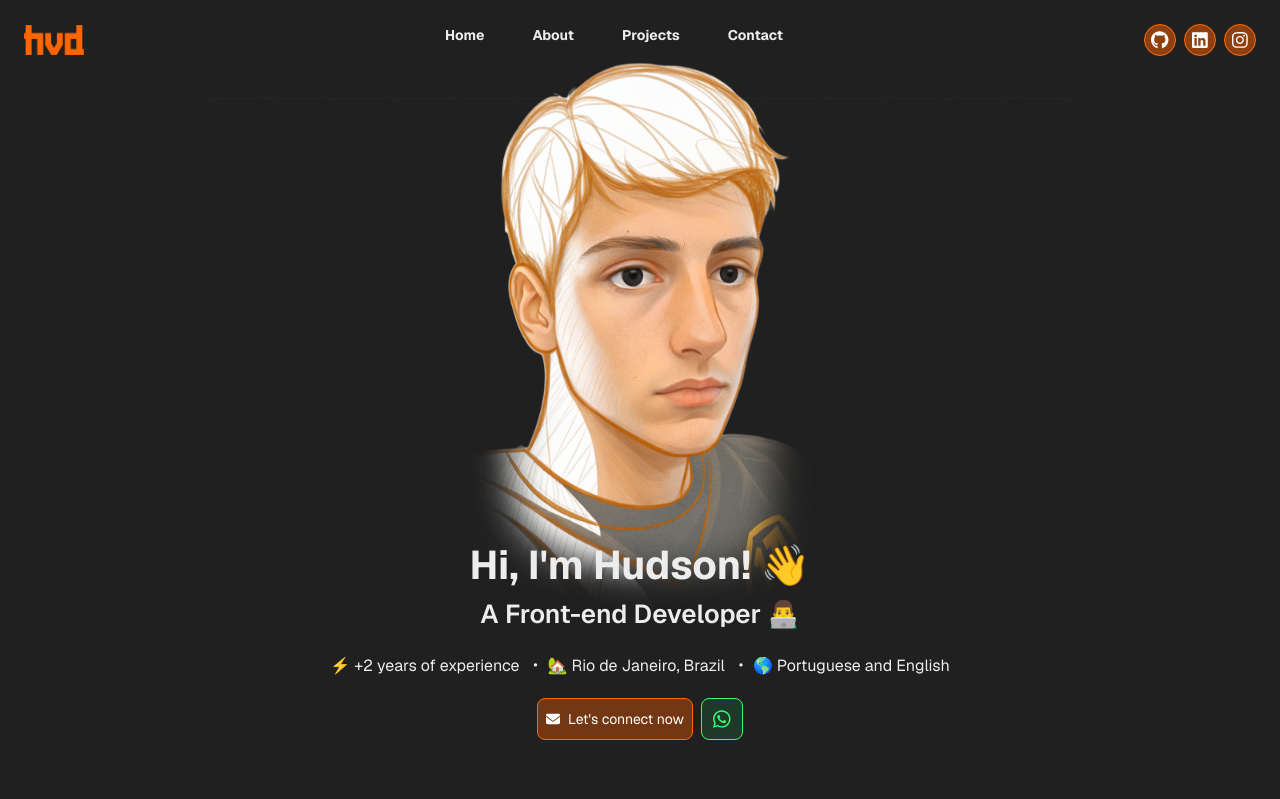
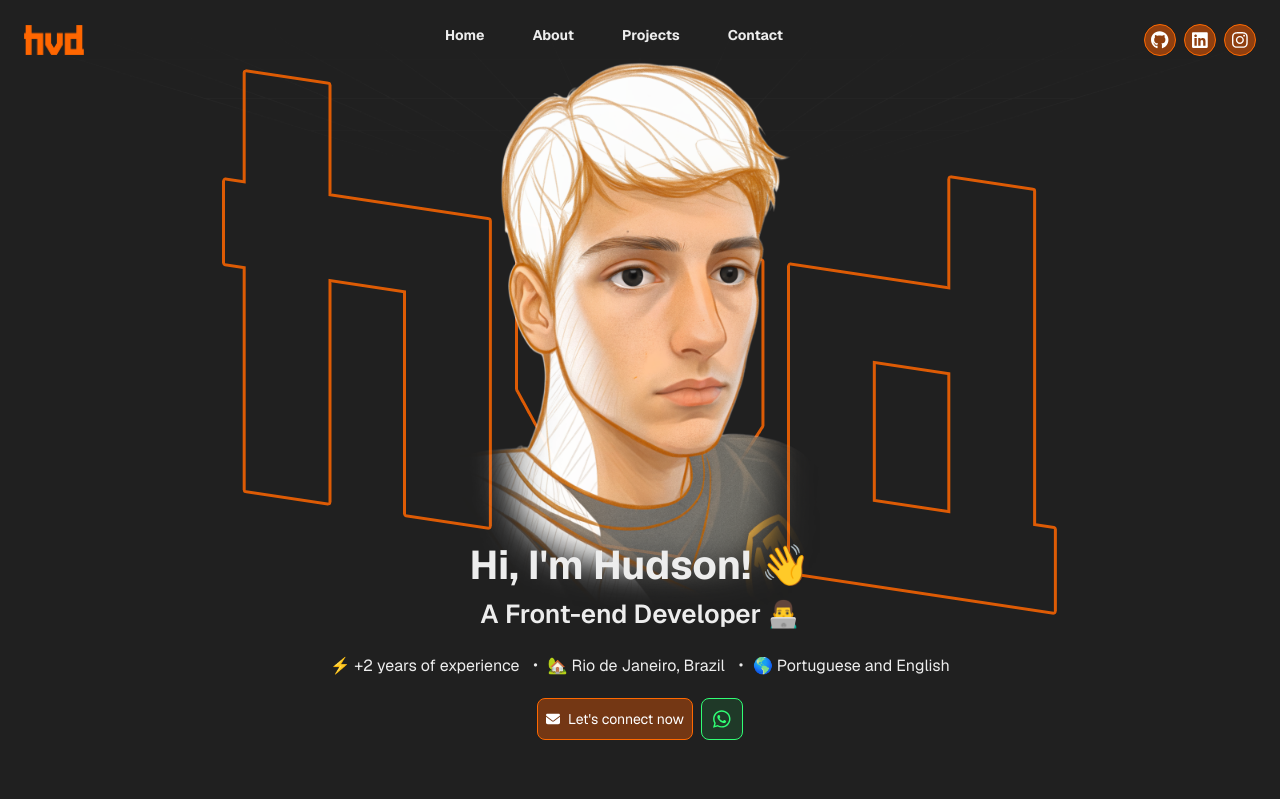
Before and after one commit to hvd00dev/hvd, a Next.js app: page / in a window 1280 px wide. Shown: the top 799 px of the page. Built offline with nearby package versions, Linux system fonts and the light colour scheme.

Commit message:
refactor: added hvd lettering blinking

```diff
--- a/src/components/hero/Hero.module.scss
+++ b/src/components/hero/Hero.module.scss
@@ -0,0 +1,39 @@
+@keyframes neonBlink {
+  0% {
+    opacity: 1;
+  }
+  10% {
+    opacity: 0.2;
+  }
+  20% {
+    opacity: 1;
+  }
+  30% {
+    opacity: 0.8;
+  }
+  40% {
+    opacity: 0.3;
+  }
+  50% {
+    opacity: 0.5;
+  }
+  60% {
+    opacity: 1;
+  }
+  70% {
+    opacity: 0.8;
+  }
+  90% {
+    opacity: 1;
+  }
+  95% {
+    opacity: 0;
+  }
+  100% {
+    opacity: 1;
+  }
+}
+
+.neonblink {
+  animation: neonBlink 3s infinite;
+}
--- a/src/components/hero/Hero.tsx
+++ b/src/components/hero/Hero.tsx
@@ -19,7 +19,16 @@ export default function Hero() {
       />
       <MaxWidth>
         <div className="flex flex-start relative h-[700px] text-[#ededed] w-full">
-        <div className={styles.avatar}></div>
+          <div className={styles.neonblink}>
+            <Image
+              className="absolute top-[280px] left-1/2 -translate-x-1/2 -translate-y-1/2"
+              src="/images/hvdlettering.png"
+              width={858}
+              height={50}
+              quality={100}
+              alt="Hvd lettering"
+            />
+          </div>
           <Image
             className="absolute left-1/2 top-[280px] transform -translate-x-1/2 -translate-y-1/2"
             src="/images/hvd2.png"
@@ -36,7 +45,9 @@ export default function Hero() {
               </span>
             </div>
             <div className="flex items-center gap-2">
-            <span className="whitespace-nowrap">⚡ +2 years of experience</span>
+              <span className="whitespace-nowrap">
+                ⚡ +2 years of experience
+              </span>
               <span className="whitespace-nowrap">
                 ・ 🏡 Rio de Janeiro, Brazil
               </span>
```
Also changed, not shown: public/images/about-background.webp (added), public/images/hvdlettering.png (added). Lines whose indentation alone changed are shown as unchanged.
